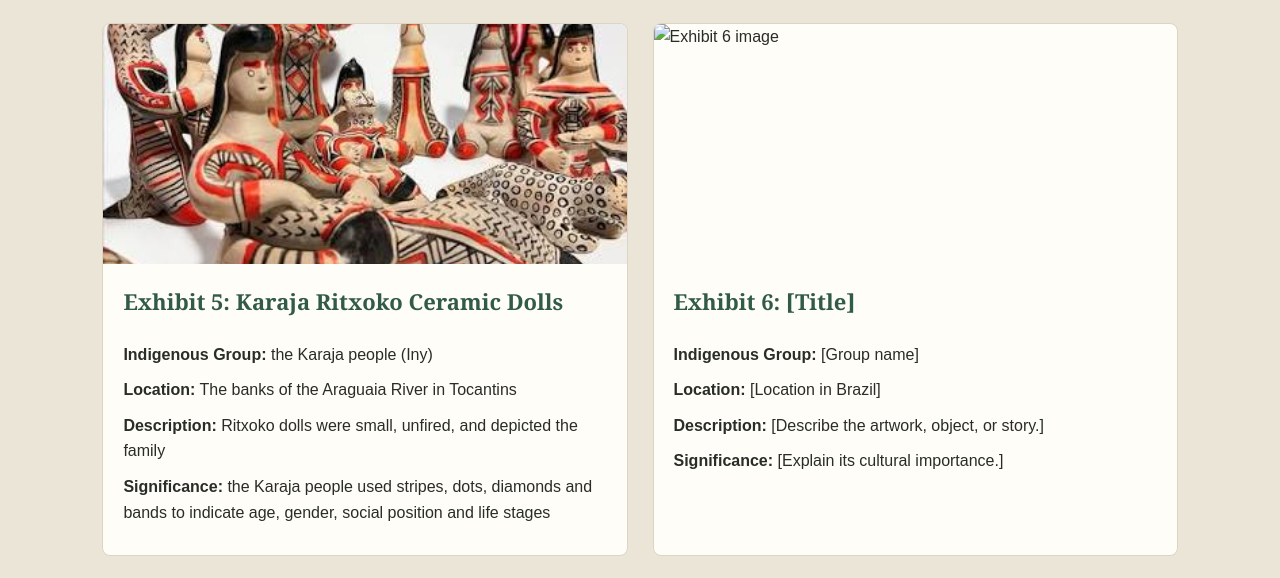
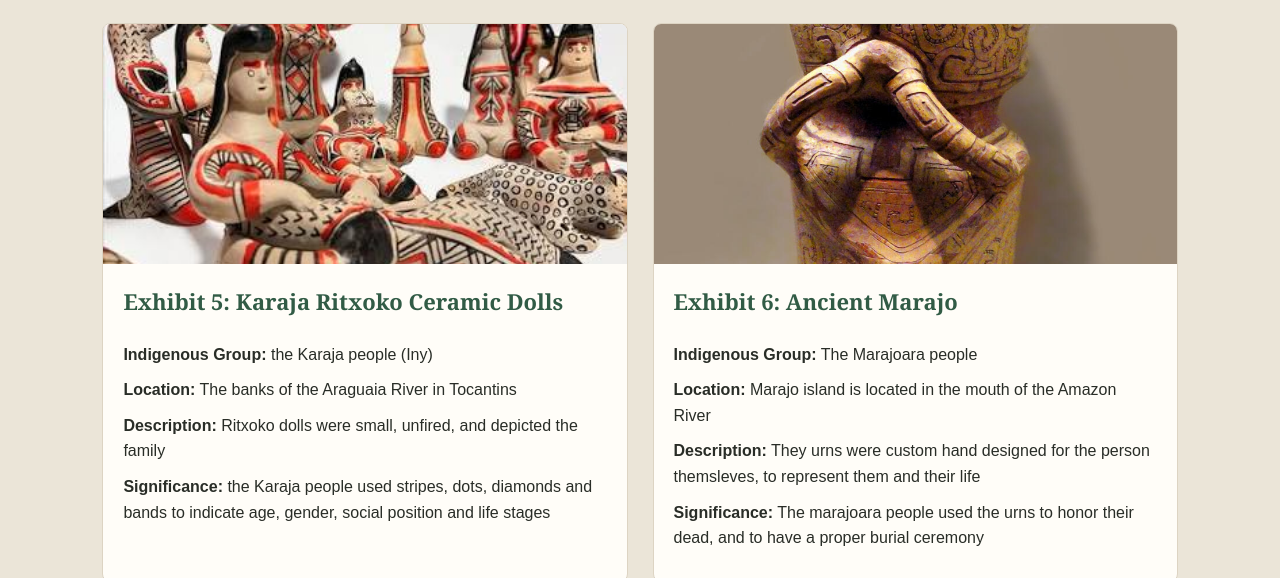
Before and after one commit to KalMeKy/KalMeKy.github.io, a plain HTML site: page index.html in a window 1280 px wide. Shown: the part 2230-2808 px from the top of the page. Drawn offline with Linux system fonts and the light colour scheme.

Commit message:
Add Marajoara urn exhibit details
Add the anthropomorphic urn image and replace Exhibit 6 placeholders with information about Marajoara funerary urns.

```diff
--- a/index.html
+++ b/index.html
@@ -104,13 +104,13 @@
             </article>
 
             <article class="exhibit">
-                <img src="images/exhibit-06.jpg" alt="Exhibit 6 image">
+                <img src="images/AnthropomorphicUrn.jpg" alt="Exhibit 6 image">
                 <div class="exhibit-content">
-                    <h3>Exhibit 6: [Title]</h3>
-                    <p><strong>Indigenous Group:</strong> [Group name]</p>
-                    <p><strong>Location:</strong> [Location in Brazil]</p>
-                    <p><strong>Description:</strong> [Describe the artwork, object, or story.]</p>
-                    <p><strong>Significance:</strong> [Explain its cultural importance.]</p>
+                    <h3>Exhibit 6: Ancient Marajo </h3>
+                    <p><strong>Indigenous Group:</strong> The Marajoara people</p>
+                    <p><strong>Location:</strong> Marajo island is located in the mouth of the Amazon River</p>
+                    <p><strong>Description:</strong> They urns were custom hand designed for the person themsleves, to represent them and their life</p>
+                    <p><strong>Significance:</strong> The marajoara people used the urns to honor their dead, and to have a proper burial ceremony</p>
                 </div>
             </article>
 
```
Also changed, not shown: Images/AnthropomorphicUrn.jpg (added).
